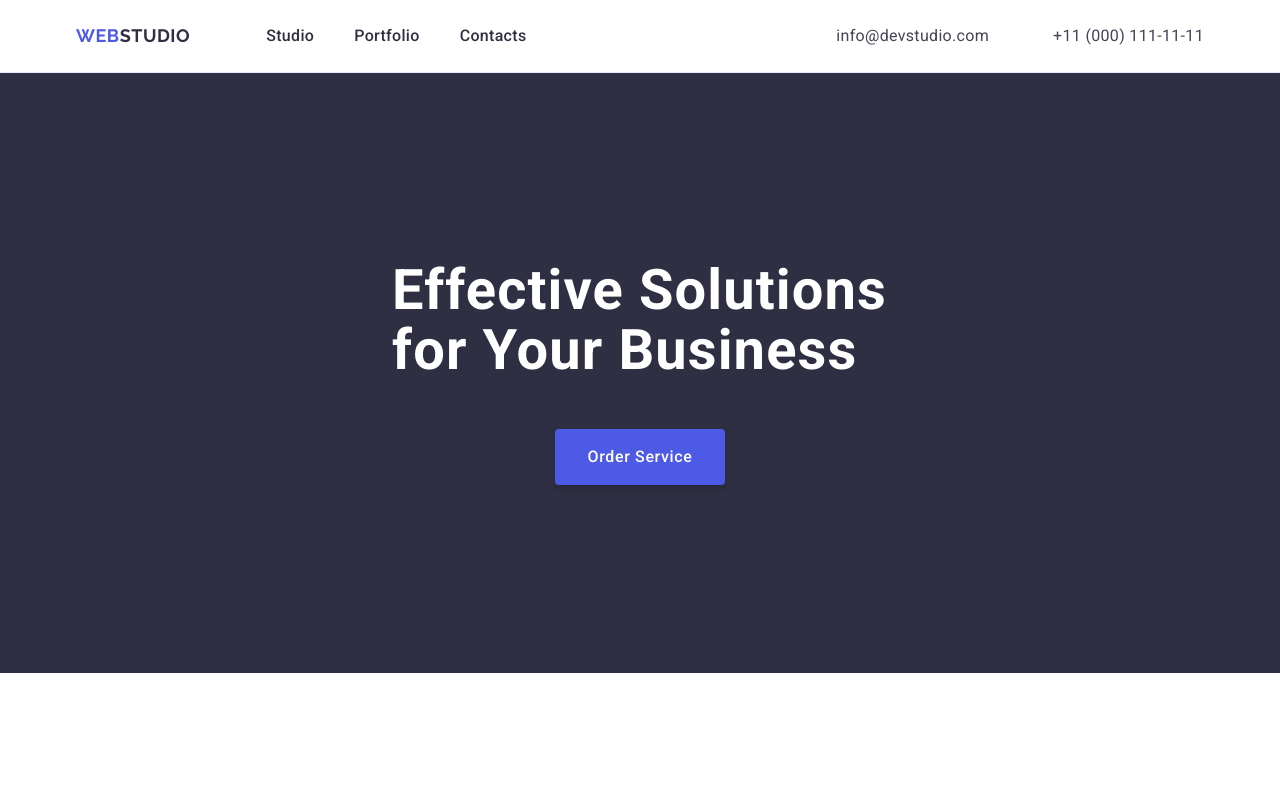
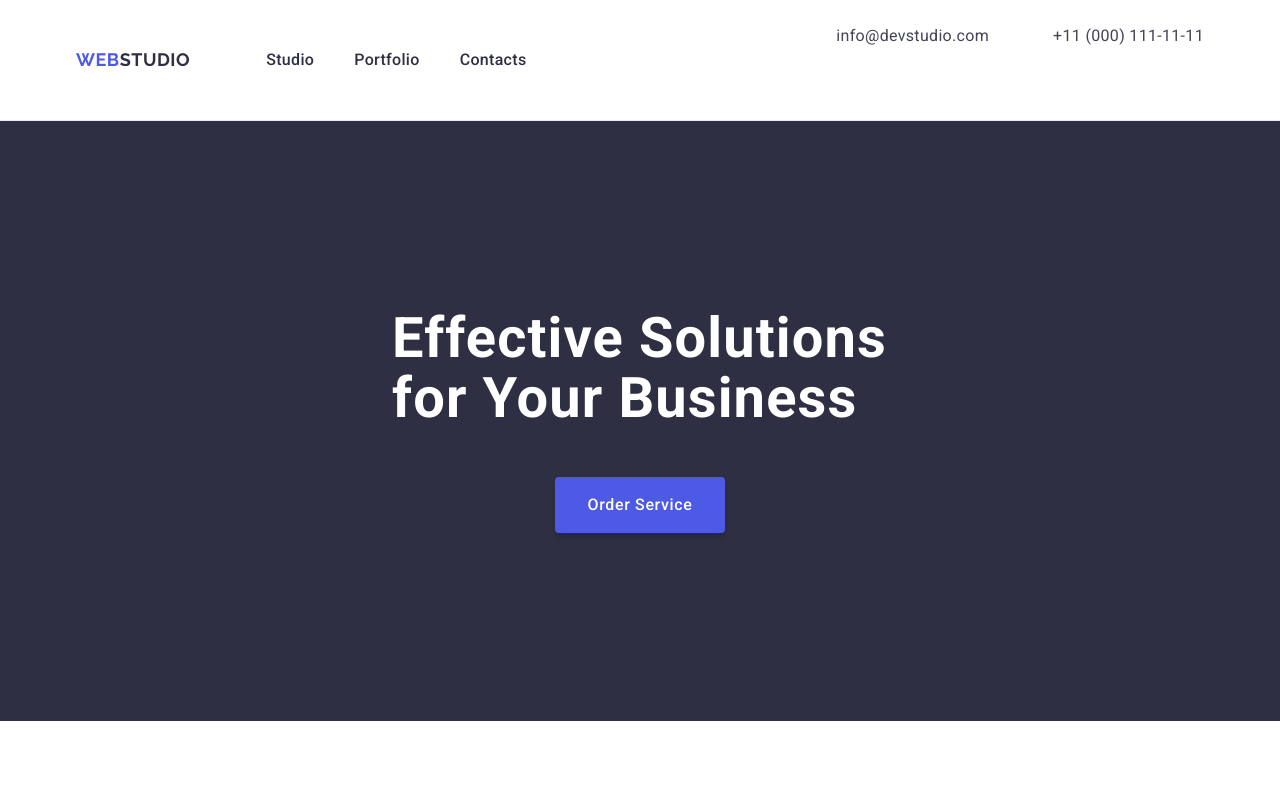
Before and after one commit to VictoriaKiselova/goit-markup-hw-03, a plain HTML site: page index.html in a window 1280 px wide. Shown: the top 789 px of the page. Drawn offline with nearby package versions, Linux system fonts and the light colour scheme.

Commit message:
homework03

```diff
--- a/css/styles.css
+++ b/css/styles.css
@@ -61,6 +61,7 @@ img {
 .menu {
   display: flex;
   gap: 40px;
+  padding: 24px 0 24px;
 }
 .menu-item {
   padding: 24px 0 24px;
```
